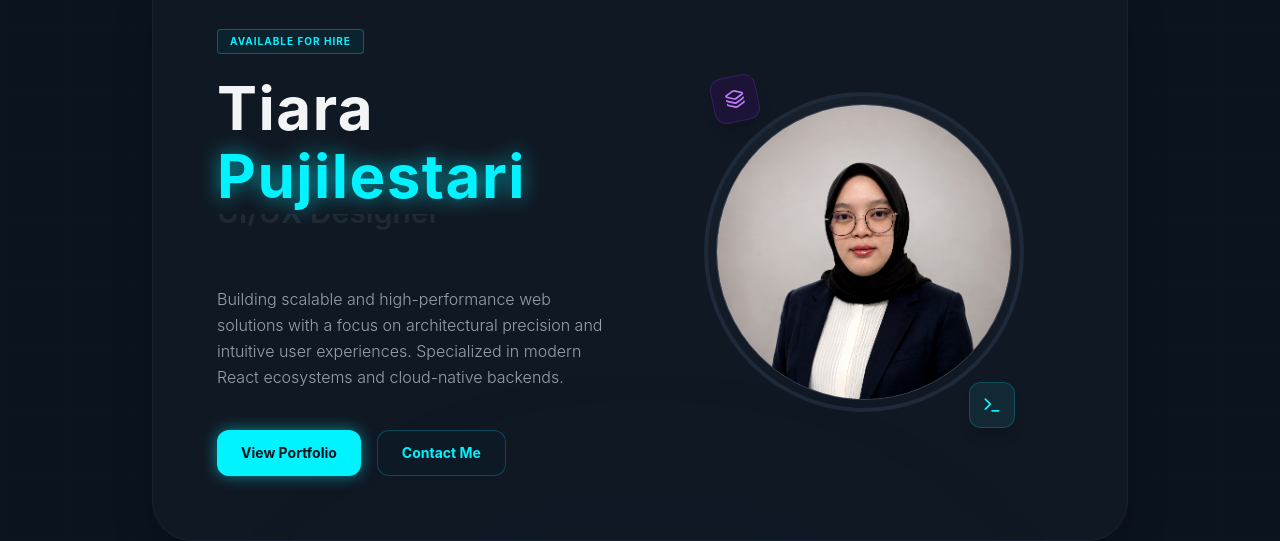
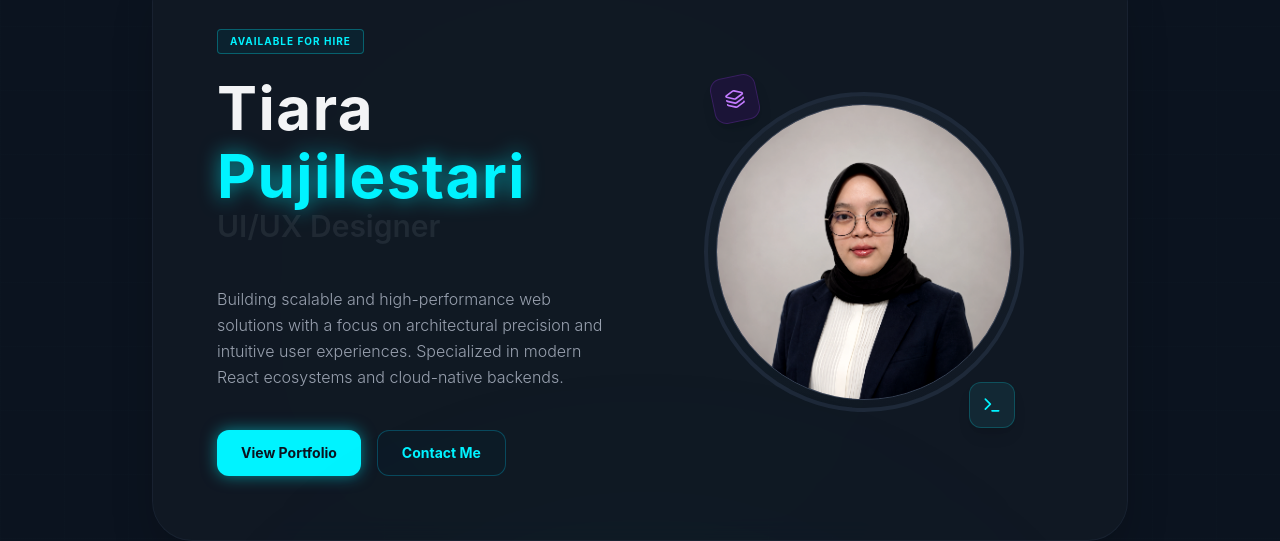
Before and after one commit to tiarapujilestari/tiarapujilestari-portofolio, a React (Vite) app: page / in a window 1280 px wide. Shown: the part 166-707 px from the top of the page. Built offline with nearby package versions, Linux system fonts and the light colour scheme; a web font is replaced by a local one.

Commit message:
fix : optimasi effect slide untuk deploy di vercel

```diff
--- a/src/component/Hero.tsx
+++ b/src/component/Hero.tsx
@@ -3,22 +3,38 @@ import { Layers, Terminal } from "lucide-react";
 import fotoTiara from "../assets/FOTOPROFILE.png";
 
 const Hero: React.FC = () => {
-  // STATE
+  // STATE UNTUK TEKS BERGANTI & ANIMASI
   const roles = ["Full Stack Developer", "UI/UX Designer"];
   const [currentRoleIndex, setCurrentRoleIndex] = useState(0);
-  const [isSliding, setIsSliding] = useState(false);
+  const [fadeState, setFadeState] = useState("translate-y-0 opacity-100");
 
   useEffect(() => {
+    let timeoutOutId: ReturnType<typeof setTimeout>;
+    let timeoutInId: ReturnType<typeof setTimeout>;
+
     const interval = setInterval(() => {
-      setIsSliding(true);
+      // animasi keluar (Teks bergeser ke atas & memudar hilang)
+      setFadeState("-translate-y-4 opacity-0");
 
-      setTimeout(() => {
+      timeoutOutId = setTimeout(() => {
+        // Ganti teks saat posisinya tidak terlihat oleh pengguna
         setCurrentRoleIndex((prevIndex) => (prevIndex + 1) % roles.length);
-        setIsSliding(false);
-      }, 400); // Durasi jeda saat teks naik dan berganti
-    }, 3000); // Teks berganti setiap 3 detik
 
-    return () => clearInterval(interval);
+        // Pindahkan posisi teks baru secara instan ke bawah (siap meluncur ke atas)
+        setFadeState("translate-y-4 opacity-0");
+
+        timeoutInId = setTimeout(() => {
+          // Jalankan animasi masuk (Teks meluncur ke atas menuju posisi normal & muncul)
+          setFadeState("translate-y-0 opacity-100");
+        }, 50); // Jeda super singkat agar perpindahan posisi instan tidak terlihat patah
+      }, 400); // Menunggu durasi animasi keluar selesai
+    }, 3000); // Siklus pergantian teks dilakukan setiap 3 detik
+
+    return () => {
+      clearInterval(interval);
+      if (timeoutOutId) clearTimeout(timeoutOutId);
+      if (timeoutInId) clearTimeout(timeoutInId);
+    };
   }, [roles.length]);
 
   return (
@@ -26,8 +42,12 @@ const Hero: React.FC = () => {
       id="about"
       className="max-w-5xl w-full mx-auto px-6 mb-24 scroll-mt-28 relative"
     >
-      {/* CONTAINER UTAMA */}
+      {/* Efek Blur Latar Belakang */}
+      <div className="absolute top-1/4 left-1/4 w-96 h-96 bg-neonCyan/5 rounded-full blur-[120px] pointer-events-none html-light:hidden"></div>
+
+      {/* Container Utama */}
       <div className="bg-cardBg/90 backdrop-blur-md rounded-[2.5rem] border border-gray-800/60 p-8 md:p-16 shadow-2xl flex flex-col-reverse md:flex-row items-center justify-between gap-12 transition-all duration-300 html-light:bg-gray-100 html-light:border-gray-200">
+        {/* BIODATA & TOMBOL */}
         <div className="flex-1 space-y-6 max-w-xl">
           <div className="inline-block bg-cyan-950/40 border border-neonCyan/30 text-neonCyan text-[10px] tracking-widest uppercase font-bold px-3 py-1 rounded html-light:bg-blue-50 html-light:border-blue-200 html-light:text-blue-600">
             AVAILABLE FOR HIRE
@@ -42,14 +62,10 @@ const Hero: React.FC = () => {
               Pujilestari
             </h2>
 
-            {/* EFFECT SLIDE */}
+            {/* EFEK SLIDE YANG SMOOTH */}
             <div className="h-10 md:h-12 overflow-hidden pt-2 relative">
               <h3
-                className={`text-2xl md:text-3xl font-semibold text-gray-400 html-light:text-gray-500 transition-all duration-500 ease-in-out transform absolute ${
-                  isSliding
-                    ? "-translate-y-8 opacity-0"
-                    : "translate-y-0 opacity-100"
-                }`}
+                className={`text-2xl md:text-3xl font-semibold text-gray-400 html-light:text-gray-500 transition-all duration-500 ease-in-out transform ${fadeState}`}
               >
                 {roles[currentRoleIndex]}
               </h3>
@@ -73,21 +89,21 @@ const Hero: React.FC = () => {
           </div>
         </div>
 
-        {/* FOTO PROFILE */}
+        {/* FOTO PROFILE & ORNAMEN */}
         <div className="flex-1 flex justify-center relative">
-          {/* EFFECT LAYERS */}
+          {/* Ornamen Layers */}
           <div className="absolute -top-4 left-4 lg:left-12 bg-[#1b1437] border border-purple-500/20 p-3 rounded-xl shadow-lg transform -rotate-12 hover:scale-110 transition-transform duration-300 z-20 html-light:bg-purple-50 html-light:border-purple-200">
             <Layers className="w-5 h-5 text-purple-400 html-light:text-purple-600" />
           </div>
 
-          {/* DEKORASI */}
+          {/* Ornamen Terminal */}
           <div className="absolute -bottom-4 right-4 lg:right-12 bg-[#122834] border border-neonCyan/20 p-3 rounded-xl shadow-lg hover:scale-110 transition-transform duration-300 z-20 html-light:bg-blue-50 html-light:border-blue-200">
             <Terminal className="w-5 h-5 text-neonCyan html-light:text-blue-600" />
           </div>
 
-          {/* BINGKAI FOTO LUAR  */}
+          {/* Bingkai Foto Luar */}
           <div className="w-64 h-64 md:w-80 md:h-80 rounded-full border-4 p-2 relative bg-gradient-to-b from-gray-700/20 to-transparent transition-all duration-300 border-gray-800 html-light:border-gray-300">
-            {/* BINGKAI FOTO DALEM */}
+            {/* Bingkai Foto Dalem */}
             <div className="w-full h-full rounded-full overflow-hidden border flex items-center justify-center transition-all duration-300 border-gray-700 bg-slate-900 html-light:bg-white html-light:border-gray-300">
               <img
                 src={fotoTiara}
```
